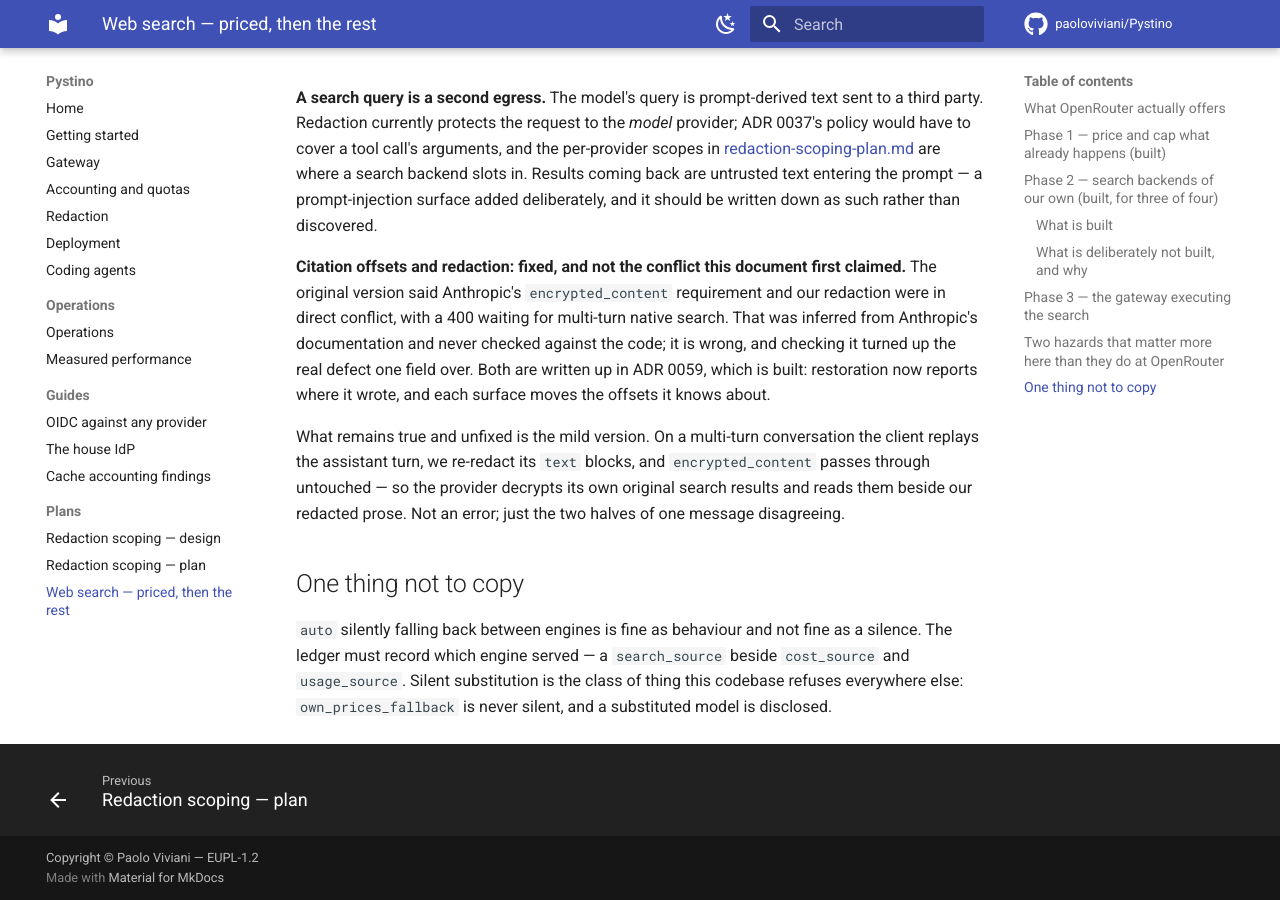
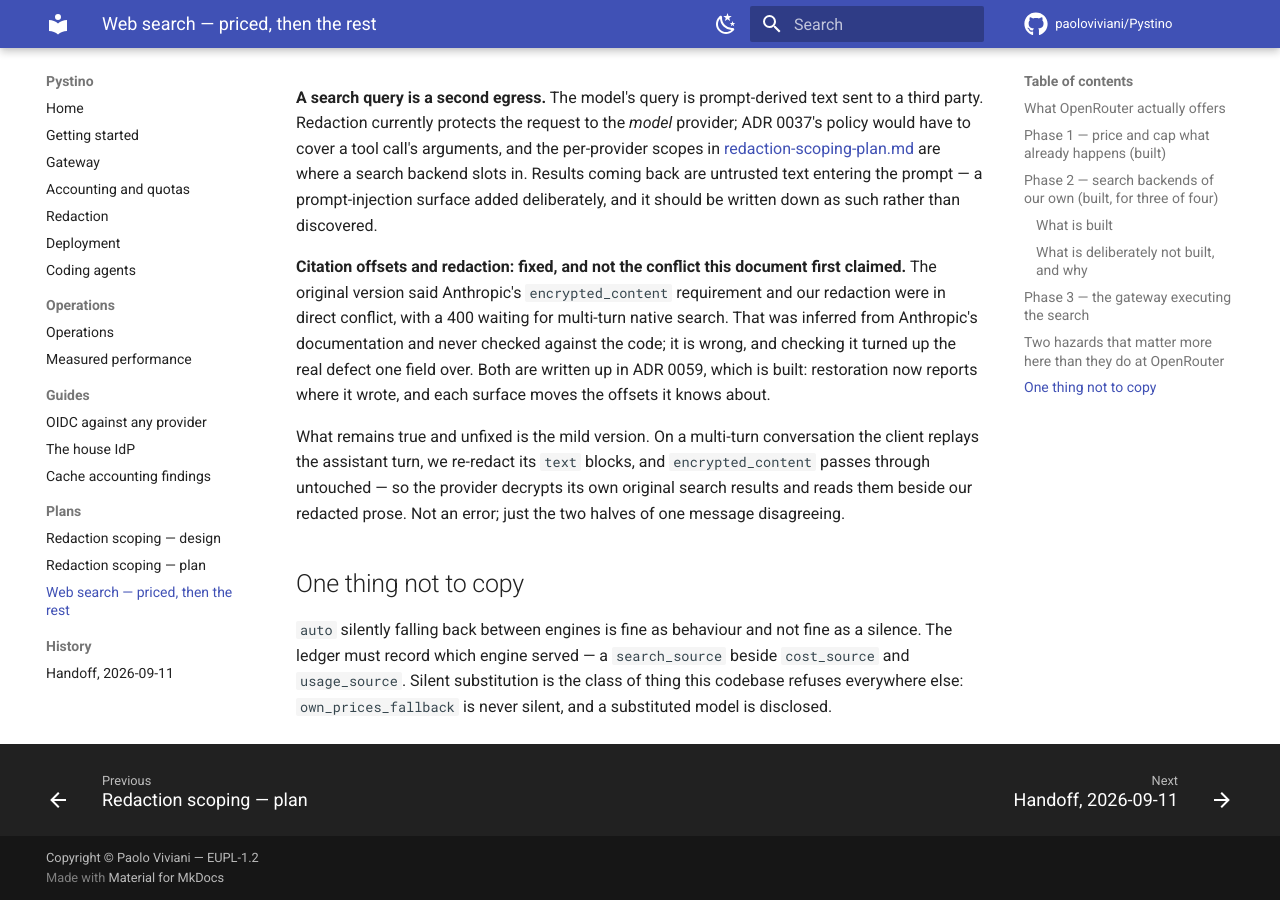
Before and after one commit to paoloviviani/Pystino, an MkDocs documentation site: the page built from docs/web-search-plan.md, in a window 1280 px wide and 900 px high, scrolled down 4764 px. Built offline with MkDocs 1.6.1 and Material for MkDocs 9.7.7, drawn with Linux system fonts in a browser that asks for light colours; comment, search, counter and statistics services are not loaded.

Commit message:
docs: mkdocs build --strict was failing before this branch, on an omitted page
AGENTS.md and the README both tell a contributor to run it; it aborted because
handoff-2026-09-11.md is in docs/ and in no nav entry, which strict mode counts
as a warning. A documented command that has never worked is worse than no
command. The page gets a History section rather than being moved or deleted:
unreachable is the same lie as a broken link, only quieter.

```diff
--- a/mkdocs.yml
+++ b/mkdocs.yml
@@ -86,6 +86,11 @@ nav:
       - "Redaction scoping — design": redaction-scoping-design.md
       - "Redaction scoping — plan": redaction-scoping-plan.md
       - "Web search — priced, then the rest": web-search-plan.md
+  # Dated records, kept as written. Listed because `--strict` fails the build
+  # over a page the nav omits, and an unreachable page is the same lie as a
+  # broken link — quieter.
+  - History:
+      - "Handoff, 2026-09-11": handoff-2026-09-11.md
   # No decisions page. The record is internal, so an index of links into it
   # would be a list of URLs nobody reading these docs can open. Code and
   # comments cite by number instead.
```
